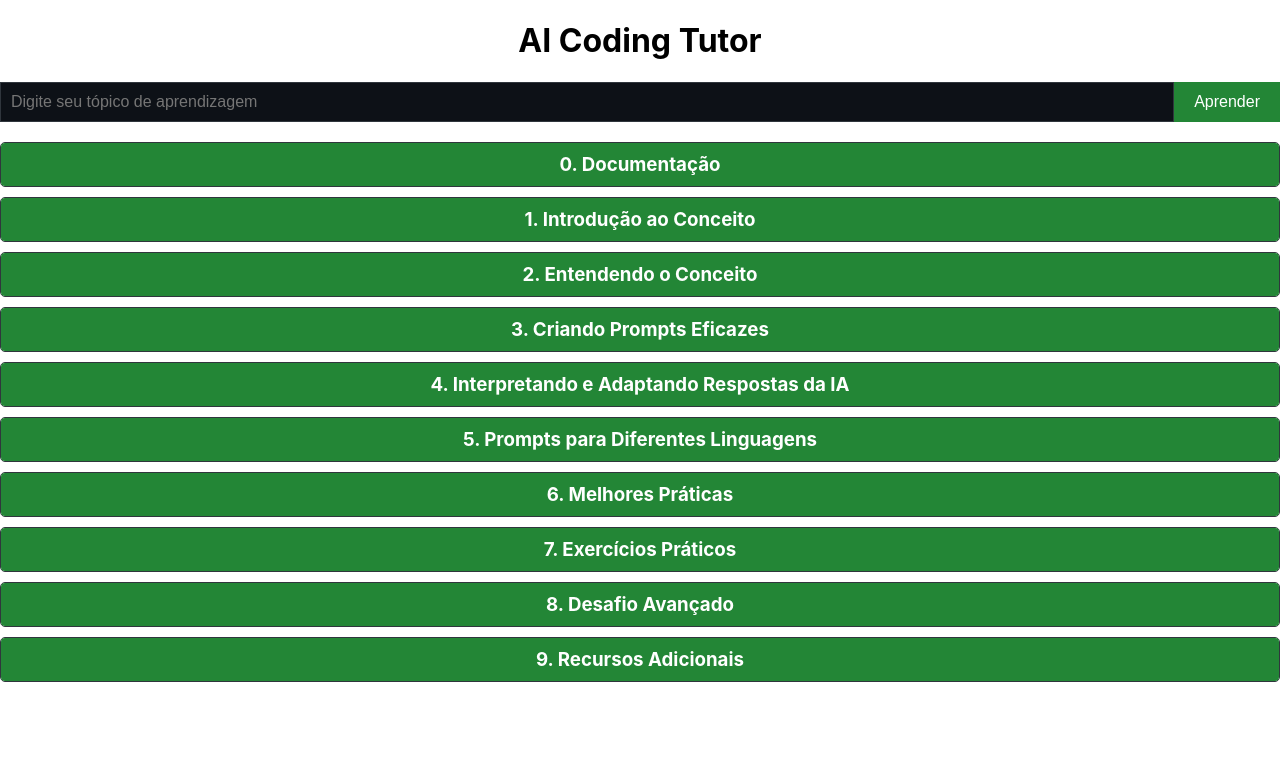
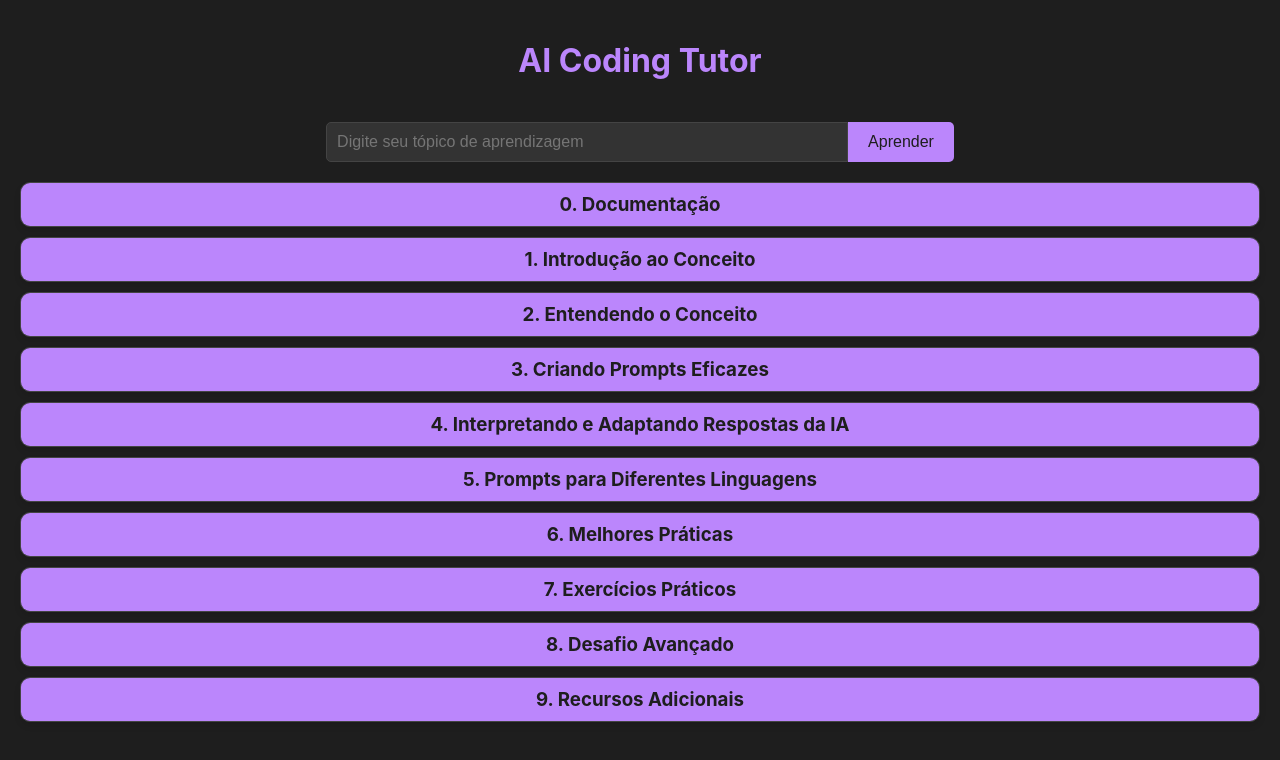
Before and after one commit to MrIagoUFV/AI_Coding_Tutor, a React (Create React App) app: page / in a window 1280 px wide. Shown: the top 760 px of the page. Built offline with nearby package versions, Linux system fonts and the light colour scheme.

Commit message:
tema dark

```diff
--- a/src/App.css
+++ b/src/App.css
@@ -1,5 +1,13 @@
 .App {
   text-align: center;
+  background-color: #1e1e1e;
+  color: #e0e0e0;
+  min-height: 100vh;
+}
+
+h1 {
+  color: #bb86fc;
+  padding: 20px 0;
 }
 
 .App-logo {
@@ -25,7 +33,7 @@
 }
 
 .App-link {
-  color: #61dafb;
+  color: #03dac6;
 }
 
 @keyframes App-logo-spin {
--- a/src/Components/InputBox.css
+++ b/src/Components/InputBox.css
@@ -1,27 +1,31 @@
 .input-box {
     display: flex;
     margin-bottom: 20px;
+    justify-content: center;
   }
 
   .input-field {
     flex-grow: 1;
+    max-width: 500px;
     padding: 10px;
     font-size: 16px;
-    border: 1px solid #30363d;
-    background-color: #0d1117;
-    color: #c9d1d9;
+    border: 1px solid #444;
+    background-color: #333;
+    color: #e0e0e0;
+    border-radius: 5px 0 0 5px;
   }
 
   .submit-button {
     padding: 10px 20px;
     font-size: 16px;
-    background-color: #238636;
-    color: #ffffff;
+    background-color: #bb86fc;
+    color: #1e1e1e;
     border: none;
     cursor: pointer;
     transition: background-color 0.3s;
+    border-radius: 0 5px 5px 0;
   }
 
   .submit-button:hover {
-    background-color: #2ea043;
+    background-color: #9966cc;
   }
--- a/src/Components/ResponseSection.css
+++ b/src/Components/ResponseSection.css
@@ -1,18 +1,20 @@
 .response-section {
     margin-top: 20px;
+    padding: 0 20px;
   }
 
   .response-item {
-    background-color: #1e1e1e;
-    border: 1px solid #30363d;
+    background-color: #2d2d2d;
+    border: 1px solid #444;
     margin-bottom: 10px;
-    border-radius: 5px;
+    border-radius: 10px;
     overflow: hidden;
+    box-shadow: 0 4px 6px rgba(0, 0, 0, 0.1);
   }
 
   .response-item h3 {
-    background-color: #238636;
-    color: #ffffff;
+    background-color: #bb86fc;
+    color: #1e1e1e;
     padding: 10px;
     margin: 0;
     cursor: pointer;
@@ -20,5 +22,10 @@
 
   .response-content {
     padding: 15px;
-    color: #c9d1d9;
+    color: #e0e0e0;
   }
+
+  .loading-indicator {
+    font-style: italic;
+    color: #03dac6;
+  }
--- a/src/index.css
+++ b/src/index.css
@@ -5,9 +5,14 @@ body {
     sans-serif;
   -webkit-font-smoothing: antialiased;
   -moz-osx-font-smoothing: grayscale;
+  background-color: #1e1e1e;
+  color: #e0e0e0;
 }
 
 code {
   font-family: source-code-pro, Menlo, Monaco, Consolas, 'Courier New',
     monospace;
+  background-color: #333;
+  padding: 2px 4px;
+  border-radius: 3px;
 }
```
